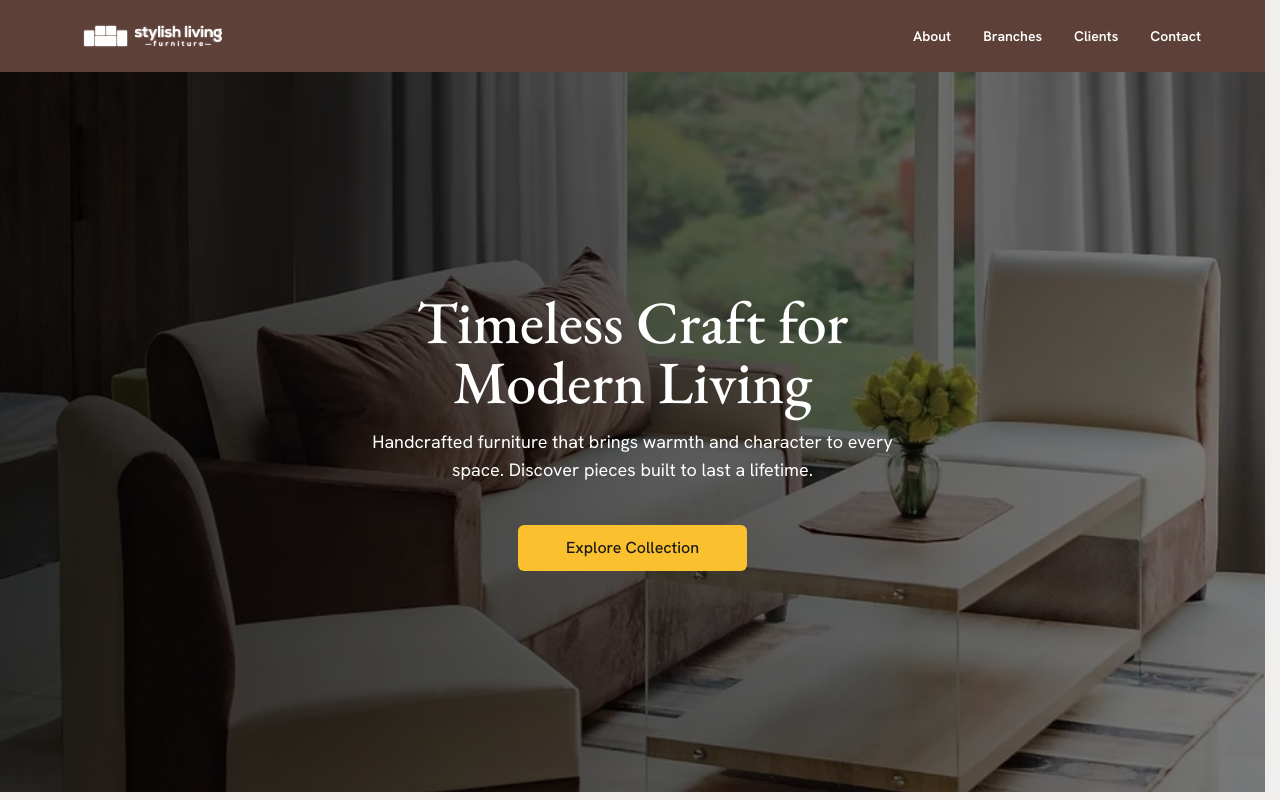
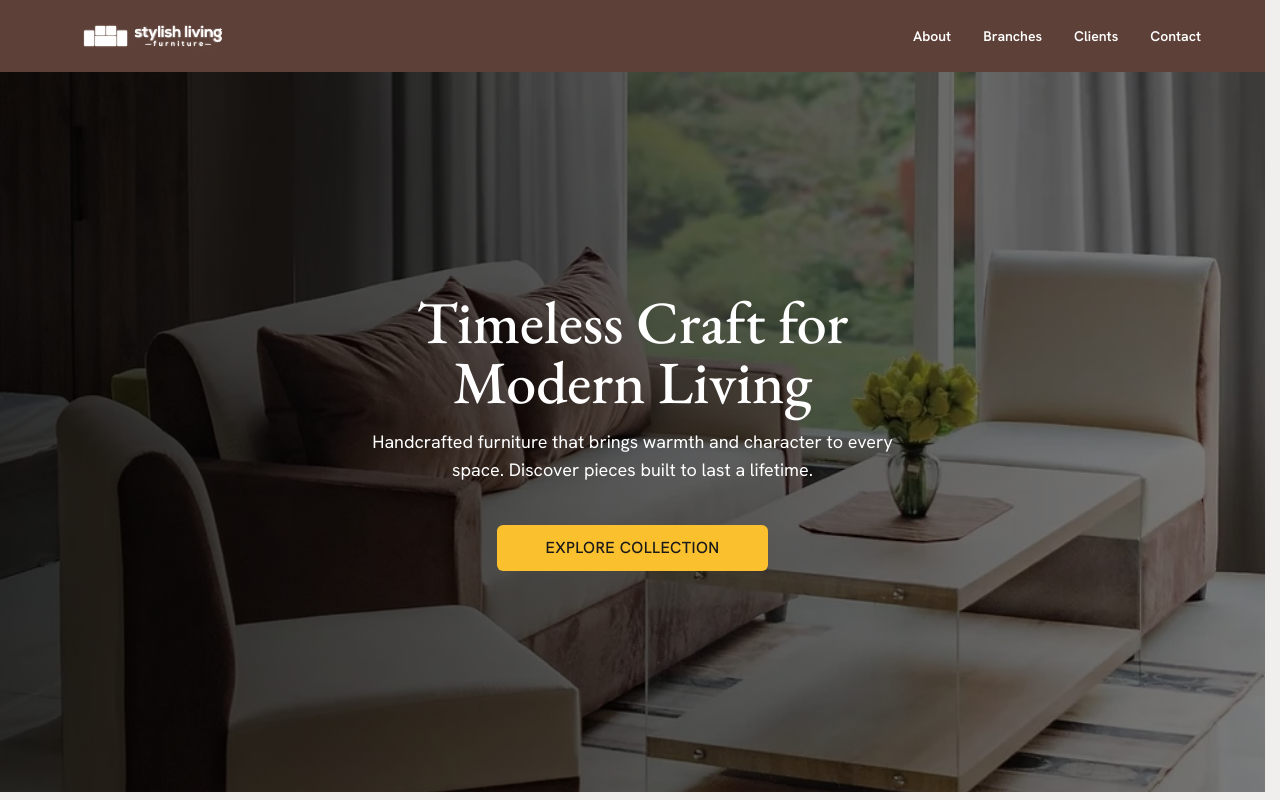
Before and after one commit to HarveyDangel/stylish-living-furniture, a Next.js app: page / in a window 1280 px wide. Shown: the top 800 px of the page. Built offline with nearby package versions, Linux system fonts and the light colour scheme.

Commit message:
style: enhance button styling in Hero component

```diff
--- a/components/sections/hero.tsx
+++ b/components/sections/hero.tsx
@@ -22,7 +22,7 @@ export function Hero() {
           href="/products"
           className={cn(
             buttonVariants({ variant: "secondary", size: "xl" }),
-            "px-12",
+            "px-12 uppercase tracking-wide",
           )}
         >
           Explore Collection
```
